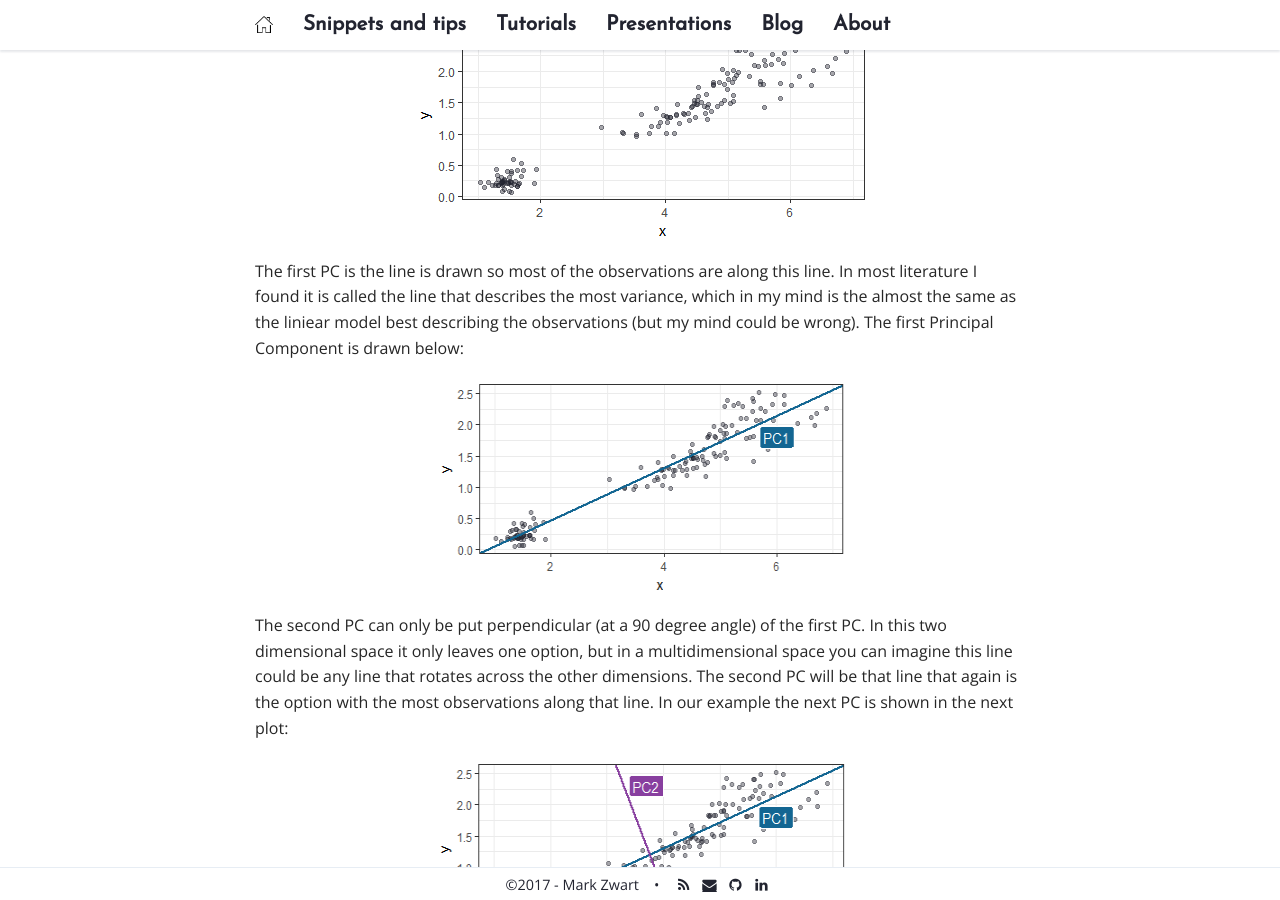
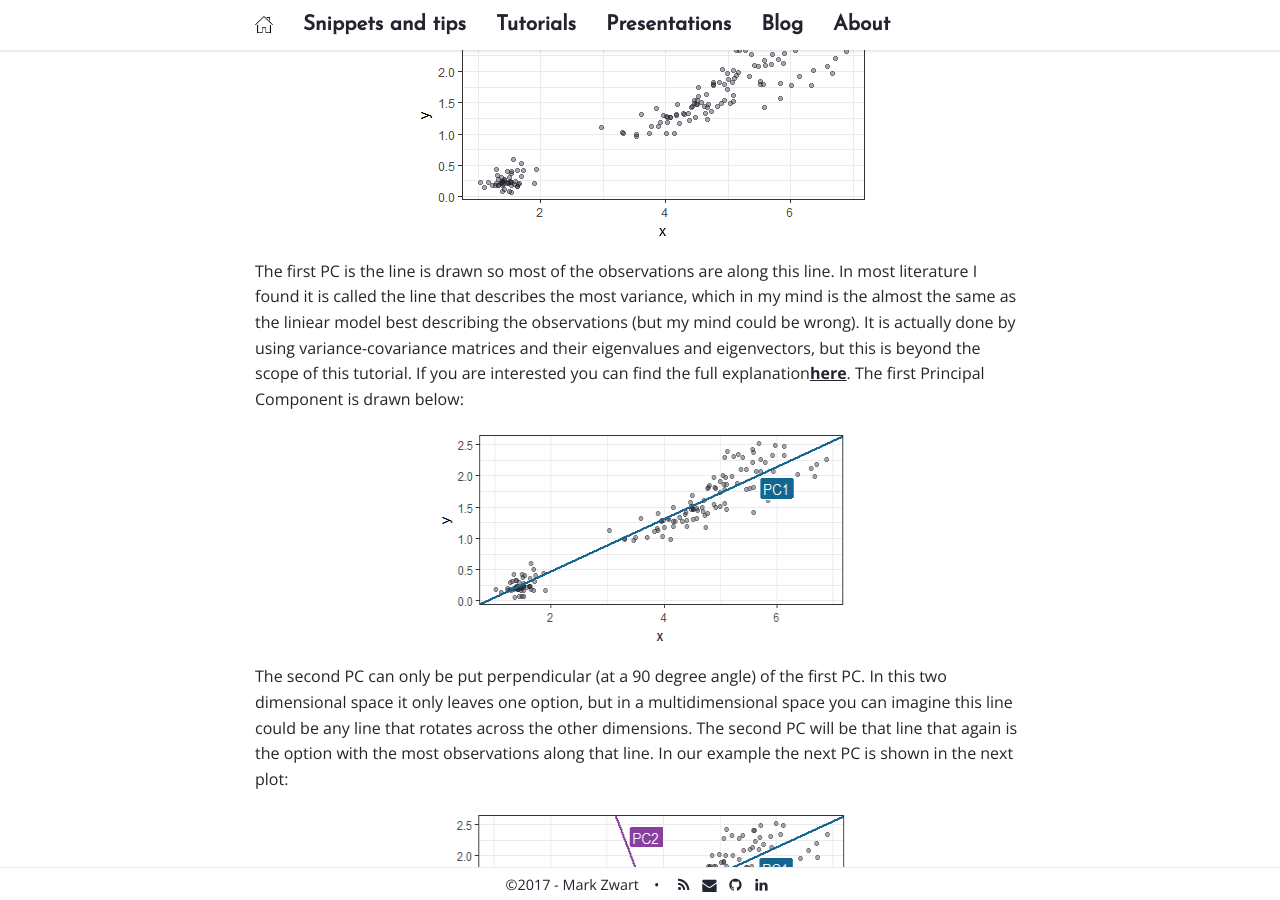
Before and after one commit to mark-me/mark-me.github.io, a Jekyll site: the page built from _pages/tutorials/pca/pca.md, in a window 1280 px wide and 900 px high, scrolled down 909 px. Built offline with Jekyll 4.4.1, drawn with Linux system fonts in a browser that asks for light colours; nearby versions of some CDN libraries; comment, search, counter and statistics services are not loaded.

Commit message:
Update pca.md

```diff
--- a/_pages/tutorials/pca/pca.md
+++ b/_pages/tutorials/pca/pca.md
@@ -26,7 +26,7 @@ Now to explain how the PCs are created to contain most information I've made an
 <img src="/_pages/tutorials/pca/pca-explained-1.png" alt="No PC" width="537" height="220" align="center"/><br>
 {: refdef}
 
-The first PC is the line is drawn so most of the observations are along this line. In most literature I found it is called the line that describes the most variance, which in my mind is the almost the same as the liniear model best describing the observations (but my mind could be wrong). The first Principal Component is drawn below:
+The first PC is the line is drawn so most of the observations are along this line. In most literature I found it is called the line that describes the most variance, which in my mind is the almost the same as the liniear model best describing the observations (but my mind could be wrong). It is actually done by using variance-covariance matrices and their eigenvalues and eigenvectors, but this is beyond the scope of this tutorial. If you are interested you can find the full explanation[here](https://onlinecourses.science.psu.edu/stat505/node/51). The first Principal Component is drawn below:
 
 {:refdef: style="text-align: center;"}
 <img src="/_pages/tutorials/pca/pca-explained-2.png" alt="PC 1" width="537" height="220" align="center"/><br>
```
